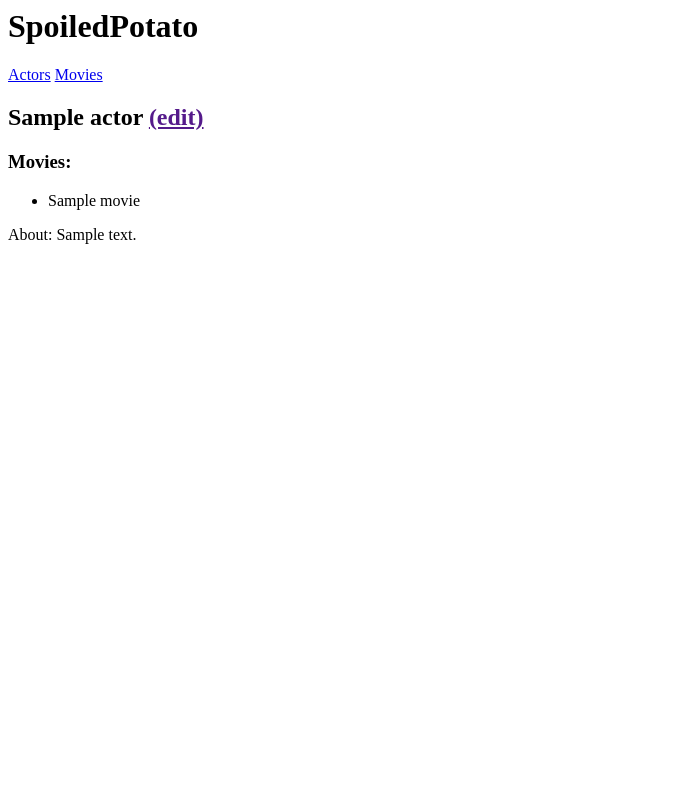
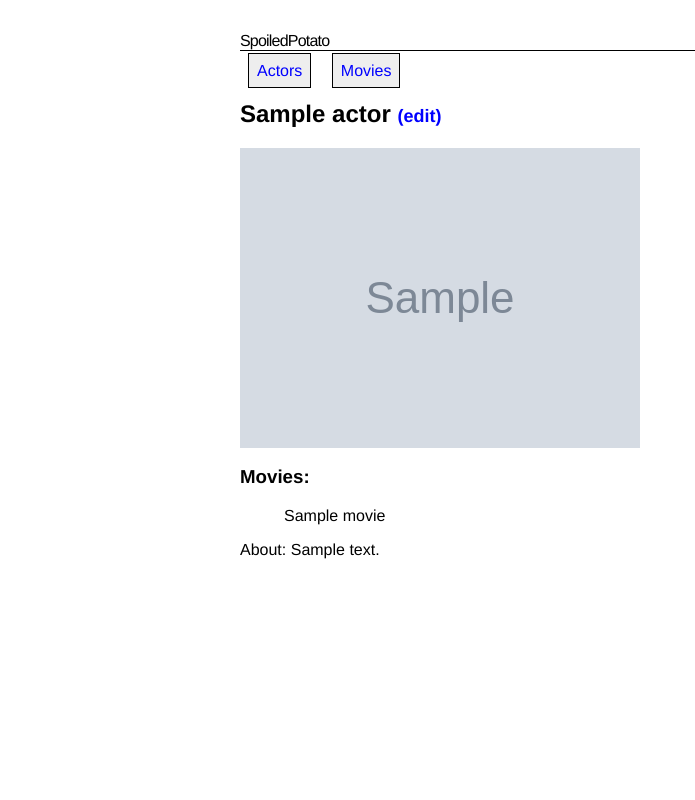
Before and after one commit to tflinch/SpoiledPotato, a Django app: page /actor/1 in a window 1280 px wide. Shown: the whole page, without its empty margins (0-695 px from the left). Run offline with Django 5.2, Linux system fonts and the light colour scheme; tables that the repository leaves empty hold one stand-in row (values such as "Sample post"); grey boxes marked "Sample" are stand-in pictures.

Commit message:
feat: add static styles.css

```diff
--- /dev/null
+++ b/spoiledpotato/static/css/styles.css
@@ -0,0 +1,99 @@
+/* spoiledpotato/static/css/styles.css */
+body {
+    font-family: "Helvetica Neue", sans-serif;
+    max-width: 50em;
+    margin: auto;
+    padding: 2em 1em;
+  }
+
+  nav a {
+    border: 1px solid black;
+    margin: 0.5em;
+    padding: 0.5em;
+    background-color: #eeeeee;
+  }
+
+  nav a:hover {
+    background-color: orange;
+    color: blue;
+  }
+
+  a,
+  a:visited {
+    text-decoration: none;
+    color: blue;
+  }
+
+  a:hover {
+    background-color: #ccc;
+  }
+
+  ul {
+    list-style-type: none;
+  }
+
+  li {
+    margin: 0.25em;
+  }
+
+  h1 {
+    font: inherit;
+    color: inherit;
+    letter-spacing: -0.05em;
+    text-decoration: none;
+    border-bottom: 1px solid black;
+  }
+
+  h2 > a {
+    font-size: 0.75em;
+  }
+
+  input {
+    display: block;
+    margin: 5px 0 20px 0;
+    padding: 9px;
+    border: solid 1px black;
+    width: 300px;
+    background: whitesmoke;
+  }
+
+  input[type="submit"],
+  a.delete {
+    width: auto;
+    padding: 9px 15px;
+    background-color: gray;
+    border: 0;
+    font-size: 14px;
+    color: #ffffff;
+  }
+
+  a.delete {
+    background-color: red;
+  }
+
+  .artist-photo {
+    width: 400px;
+  }
+
+  span.nationality {
+    font-size: 0.5em;
+  }
+
+  .user-info {
+    float: right;
+  }
+
+  a.fav {
+    text-decoration: none;
+    color: red;
+  }
+
+  a.no-fav {
+    text-decoration: none;
+    color: black;
+  }
+
+  .fav:visited,
+  .no-fav:visited {
+    text-decoration: none;
+  }
--- a/spoiledpotato/templates/spoiledpotato/actor_detail.html
+++ b/spoiledpotato/templates/spoiledpotato/actor_detail.html
@@ -1,6 +1,7 @@
 <!-- tunr/templates/spoiledpotato/actor_detail.html -->
 {% extends 'spoiledpotato/base.html' %} {% block content %}
 <h2>{{ actor.name }} <a href="">(edit)</a></h2>
+<img src="{{ actor.photo_url }}" alt="" class="movie-photo" />
 
 <h3>Movies:</h3>
 <ul>
--- a/spoiledpotato/templates/spoiledpotato/actor_list.html
+++ b/spoiledpotato/templates/spoiledpotato/actor_list.html
@@ -3,7 +3,7 @@
 <ul>
     {% for actor in actors %}
     <li>
-        <a href="">{{ actor.name }}</a>
+        <a href="{% url 'actor_detail' pk=actor.pk %}">{{ actor.name }}</a>
     </li>
     {% endfor %}
 </ul>
--- a/spoiledpotato/templates/spoiledpotato/base.html
+++ b/spoiledpotato/templates/spoiledpotato/base.html
@@ -1,8 +1,10 @@
-<!-- tunr/templates/spoiledpotato/base.html -->
+<!-- spoiledpotato/templates/spoiledpotato/base.html -->
+{% load static %}
 <html>
 
 <head>
   <title>SpoiledPotato</title>
+  <link rel="stylesheet" href="{% static 'css/styles.css' %}" />
 </head>
 
 <body>
```
